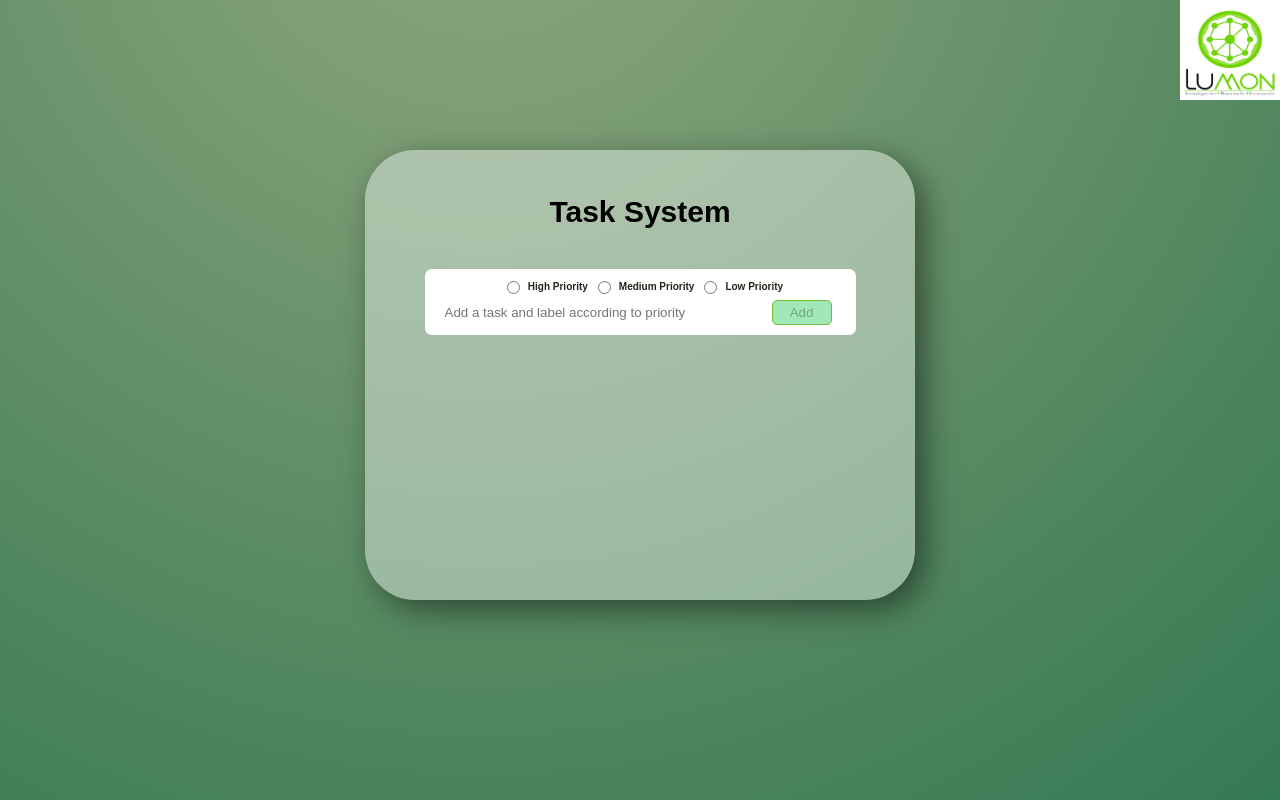
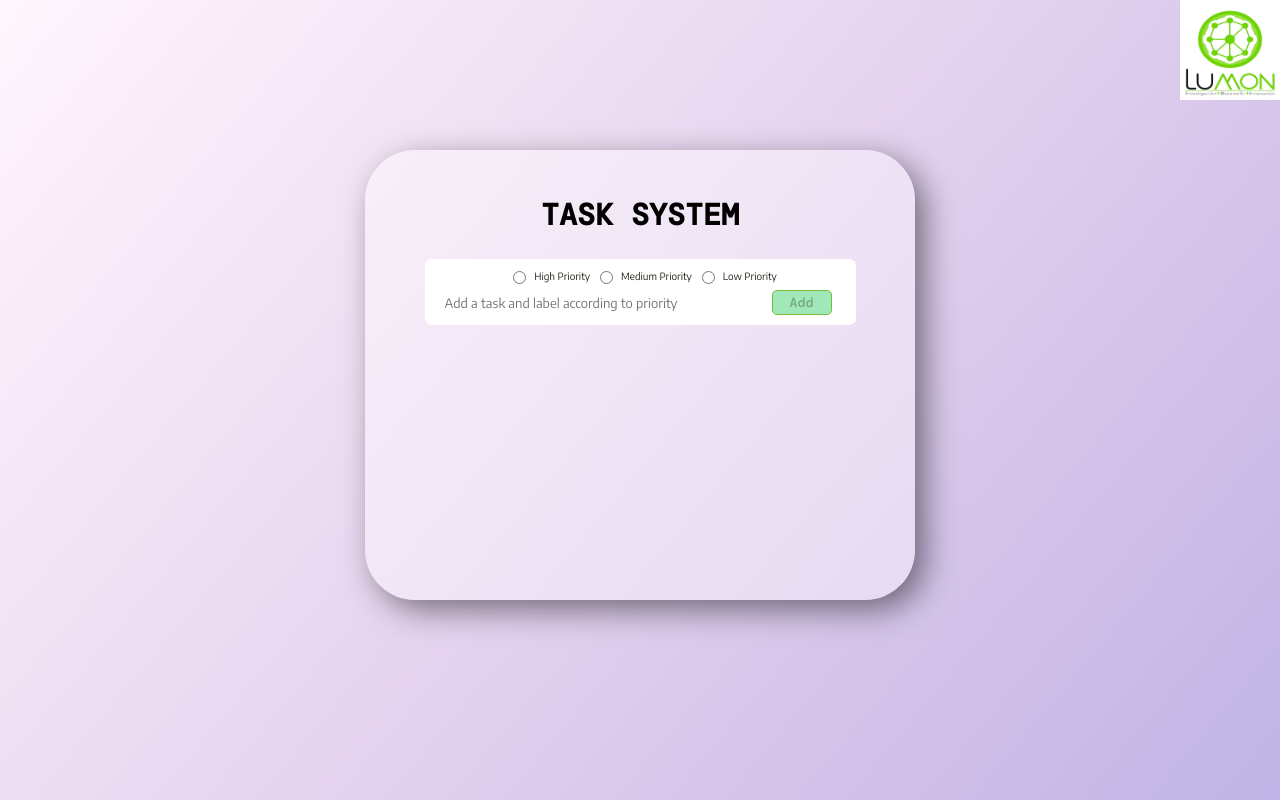
Before and after one commit to ankathe/Lumon-test, a React (Create React App) app in the folder Project/task-system/: page / in a window 1280 px wide. Built offline with nearby package versions, Linux system fonts and the light colour scheme.

Commit message:
adding some styles

```diff
--- a/Project/task-system/public/index.html
+++ b/Project/task-system/public/index.html
@@ -9,7 +9,13 @@
       name="description"
       content="Web site created using create-react-app"
     />
-    <link rel="apple-touch-icon" href="%PUBLIC_URL%/logo192.png" />
+    <link rel="preconnect" href="https://fonts.googleapis.com">
+    <link rel="preconnect" href="https://fonts.gstatic.com" crossorigin>
+    <link rel="preconnect" href="https://fonts.googleapis.com">
+    <link rel="preconnect" href="https://fonts.googleapis.com">
+    <link rel="preconnect" href="https://fonts.googleapis.com">
+    <link rel="preconnect" href="https://fonts.gstatic.com" crossorigin>
+    <link href="https://fonts.googleapis.com/css2?family=DM+Mono:wght@500&family=Encode+Sans&family=Paytone+One&display=swap" rel="stylesheet">
     <!--
       manifest.json provides metadata used when your web app is installed on a
       user's mobile device or desktop. See https://developers.google.com/web/fundamentals/web-app-manifest/
--- a/Project/task-system/src/App.css
+++ b/Project/task-system/src/App.css
@@ -7,9 +7,8 @@ body{
 html,body{
   color: #000000 ;
   font-family: sans-serif;
-  background-image: radial-gradient(circle at 37.72% -19.64%, #8ca67e 0, #7a9c74 25%, #639067 50%, #4b845c 75%, #347a55 100%);
+  background-image: linear-gradient(130deg, #fff6fe 0, #f8eaf8 16.67%, #efdff3 33.33%, #e5d3ef 50%, #d9c8eb 66.67%, #cdbde8 83.33%, #bfb4e6 100%);
   background-attachment: fixed;
-  animation: cambiarColor 2s ease-in alternate infinite;
 }
 
 .App{
@@ -30,6 +29,10 @@ html,body{
   font-size: 15px;
 }
 
+.title-container h1{
+  font-family: 'DM Mono', monospace;
+}
+
 .container-principal{
   width: 500px;
   min-height: 400px;
--- a/Project/task-system/src/App.js
+++ b/Project/task-system/src/App.js
@@ -8,7 +8,7 @@ function App() {
       <LogoLumon/>
       <div className="container-principal">
       <div className="title-container">
-        <h1>Task System</h1>
+        <h1>TASK SYSTEM</h1>
       </div>
       <Structure/>
       </div>
--- a/Project/task-system/src/components/form.css
+++ b/Project/task-system/src/components/form.css
@@ -8,12 +8,12 @@
     flex-wrap: wrap;
     color: #26251c;
     display: flex;
-    font-weight: bold;
     align-items: center;
     gap: 5px;
     transition: all 0.1s ease;
     border: solid #fff;
 }
+
 .container-form:focus-within{
     border: solid #a0e8b7;
 }
@@ -27,6 +27,7 @@
     font-size: 10px;
     color: #26251c;
     width: 100%;
+    font-family: 'Encode Sans', sans-serif;
 }
 
 .priority1-name{
@@ -47,6 +48,9 @@
     border: none;
     cursor: text;
     outline: none;
+    font-family: 'Encode Sans', sans-serif;
+    font-weight: 250;
+    font-size: 13px;
 }
 
 .button-form{
@@ -57,7 +61,9 @@
     border-radius: 5px;
     cursor: pointer;
     transition: all 0.3s ease-in-out;
+    font-family: 'DM Mono', monospace;
 }
+
 .button-form:hover{
     background-color: #75ef9c;
 }
--- a/Project/task-system/src/components/form.js
+++ b/Project/task-system/src/components/form.js
@@ -1,9 +1,6 @@
 import React, {useState} from 'react';
 import "./form.css"
 import { v4 as uuidv4 } from 'uuid';
-import { FcHighPriority } from "react-icons/fc";
-import { FcMediumPriority } from "react-icons/fc";
-import { FcLowPriority } from "react-icons/fc";
 
 function Form(props){
     const [input, setInput] = useState('');
@@ -23,13 +20,14 @@ function Form(props){
             priority: priority
         }
         props.onSubmit(taskNew);
+        setInput("");
     }
+
     const selectPriority = e =>{
         setPriority(e.target.value);
         console.log(e.target.value);
 
     }
-
 
     return (
         <form className='container-form' onSubmit={sendForm}>
@@ -44,6 +42,7 @@ function Form(props){
                     <label htmlFor="3" className={priority === "3" ?  "priority3-name" :""}>Low Priority</label>
             </div>
             <input
+            value={input}
             type="text"
             className="input-text "
             placeholder='Add a task and label according to priority'
@@ -55,9 +54,3 @@ function Form(props){
 }
 
 export default Form;
-
-{/* <div className="container-icons-form">
-<FcHighPriority className="icon-highPriority"/>
-<FcMediumPriority className="icon-mediumPriority"/>
-<FcLowPriority className="icon-lowPriority"/>
-</div>  */}
--- a/Project/task-system/src/components/structure.css
+++ b/Project/task-system/src/components/structure.css
@@ -2,7 +2,6 @@
     display: flex;
     flex-wrap: wrap;
     justify-content: center;
-    margin-top: 15px;
     color: red;
     max-height: 450px;
     overflow: scroll;
--- a/Project/task-system/src/components/tasks.css
+++ b/Project/task-system/src/components/tasks.css
@@ -2,31 +2,38 @@
     width:400px;
     min-height: 30px;
     max-height: 450px;
-    background-color: #ddf5e3;
     margin:5px 0;
+    background-color: #fff;
     padding: 6px 10px 6px 15px;
     border-radius: 7px;
     color: #fff;
     display: flex;
     flex-direction: row;
-    font-weight: bold;
     align-items: center;
     gap: 5px;
+    font-family: 'DM Mono', monospace;
+    font-weight: 250;
 }
 
 .completed{
     text-decoration: line-through;
+    text-decoration-color: #dee8de;
+    text-decoration-style: wavy;
 }
 
 .priority-1{
     border: 2px solid #f08282;
+    font-family: 'Encode Sans', sans-serif;
 }
+
 .priority-2{
-    border: 2px solid #efcb6f;
+    border: 2px solid #efea5d;
 }
+
 .priority-3{
-    border: 2px solid #047e21;
+    border: 2px solid #6DD500;
 }
+
 .task{
     width: 94%;
     height: 100%;
@@ -38,6 +45,7 @@
     word-break: break-all;
     color: #030303;
 }
+
 .task.completed{
     text-decoration: line-through;
 }
```
